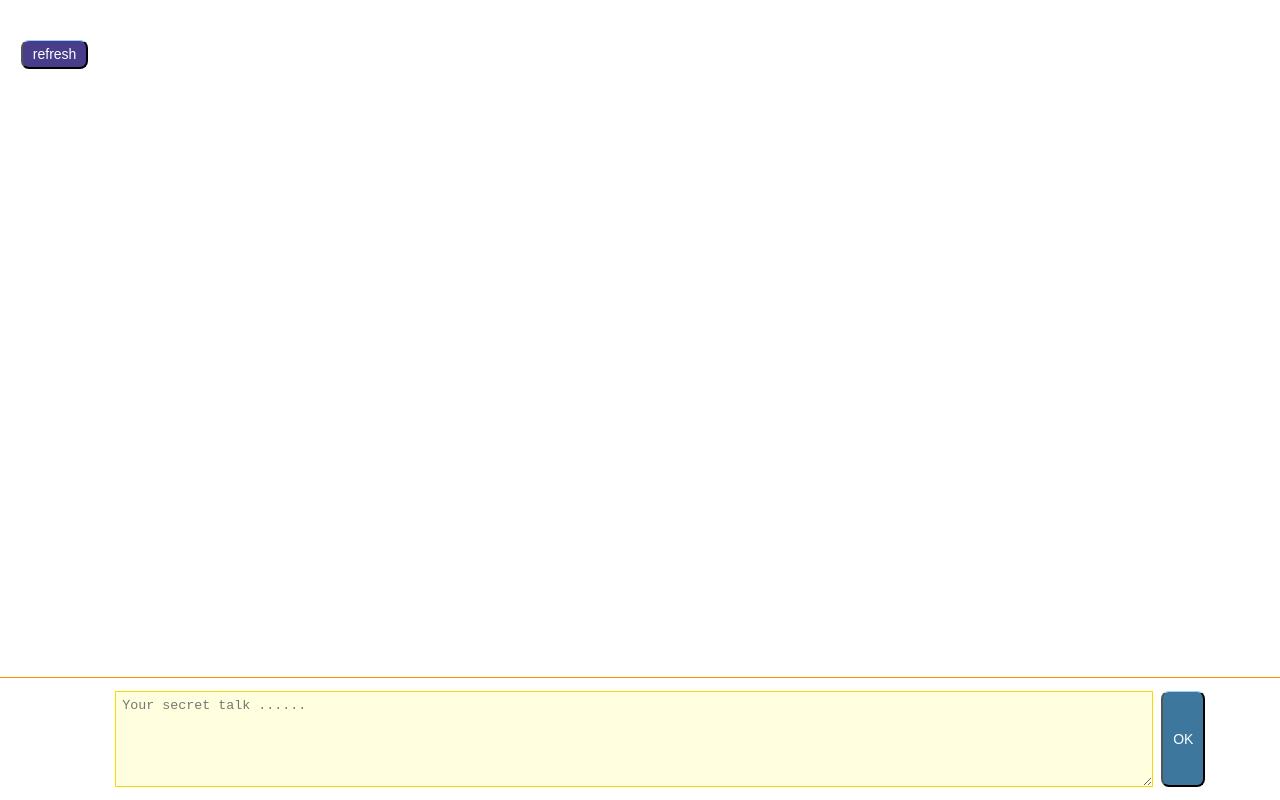
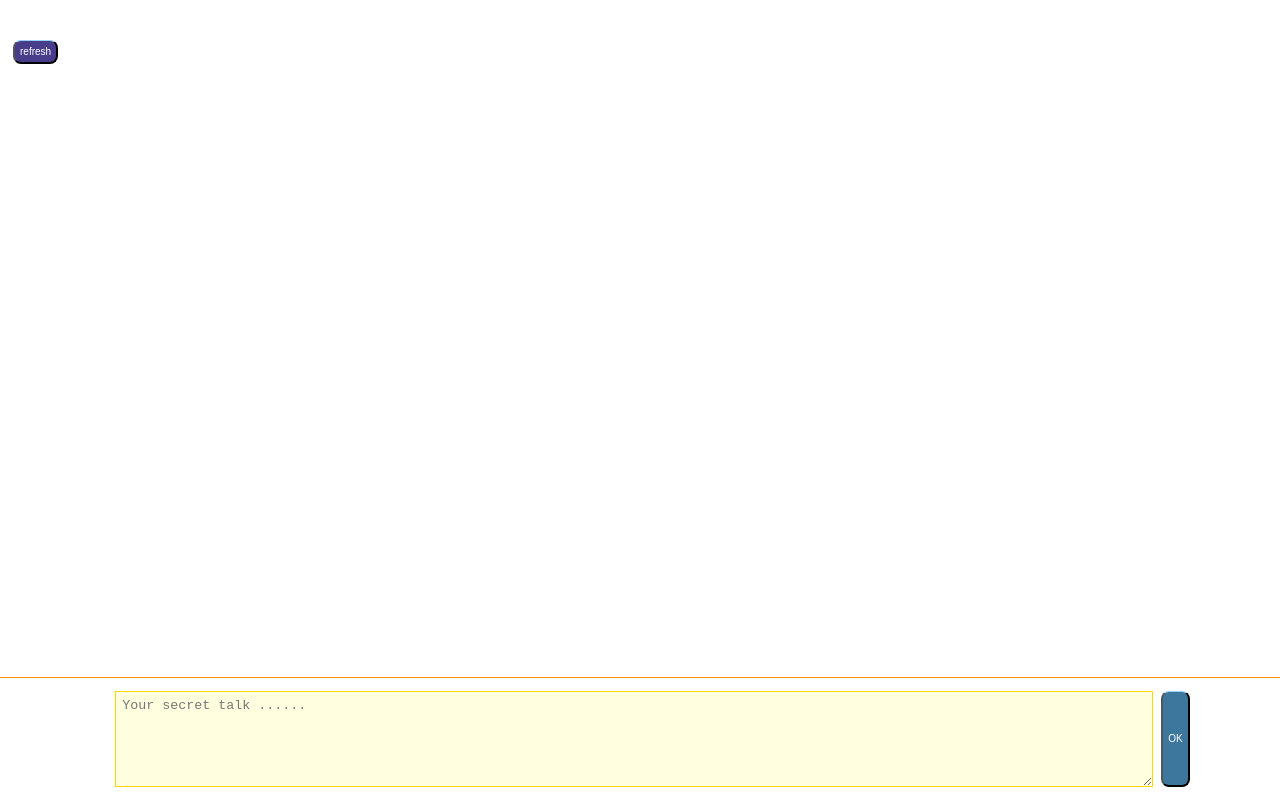
Before and after one commit to coderLMN/secretDoor, a website: page public/index.html in a window 1280 px wide. Drawn offline with Linux system fonts and the light colour scheme; no server answers.

Commit message:
minor style change

```diff
--- a/public/index.html
+++ b/public/index.html
@@ -36,12 +36,12 @@
 		input, button{
 			border-top: 1px solid #96d1f8;
 			background: #3e779d;
-			padding: 5px 10px;
+			padding: 5px;
 			-webkit-border-radius: 8px;
 			-moz-border-radius: 8px;
 			border-radius: 8px;
 			color: white;
-			font-size: 14px;
+			font-size: 10px;
 			text-decoration: none;
 			vertical-align: middle;
 			margin-left: 8px;
@@ -57,7 +57,7 @@
 		button {
 			position: fixed;
 			top: 5%;
-			left:1%;
+			left:5px;
 			background: darkslateblue;
 		}
 	</style>
```
